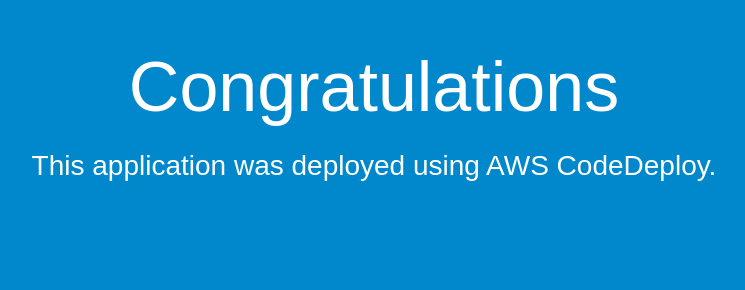
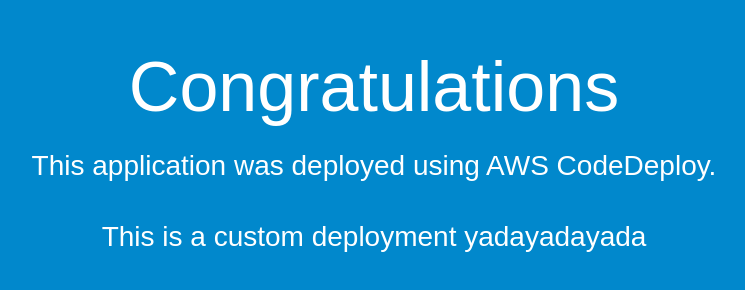
Before and after one commit to Techtacles/zero-downtime-codedeploy-deployment, a plain HTML site: page app_code/index.html in a window 1280 px wide. Shown: the whole page, without its empty margins (266-1011 px from the left). Drawn offline with Linux system fonts and the light colour scheme.

Commit message:
Testing with modified html

```diff
--- a/app_code/index.html
+++ b/app_code/index.html
@@ -27,7 +27,8 @@
 <body>
   <div align="center">
     <h1>Congratulations</h1>
-    <h2>This application was deployed using AWS CodeDeploy.</h2>
+    <h2>This application was deployed using AWS CodeDeploy.</h2><br>
+    <h2> This is a custom deployment yadayadayada</h2>
 
   </div>
 </body>
```
